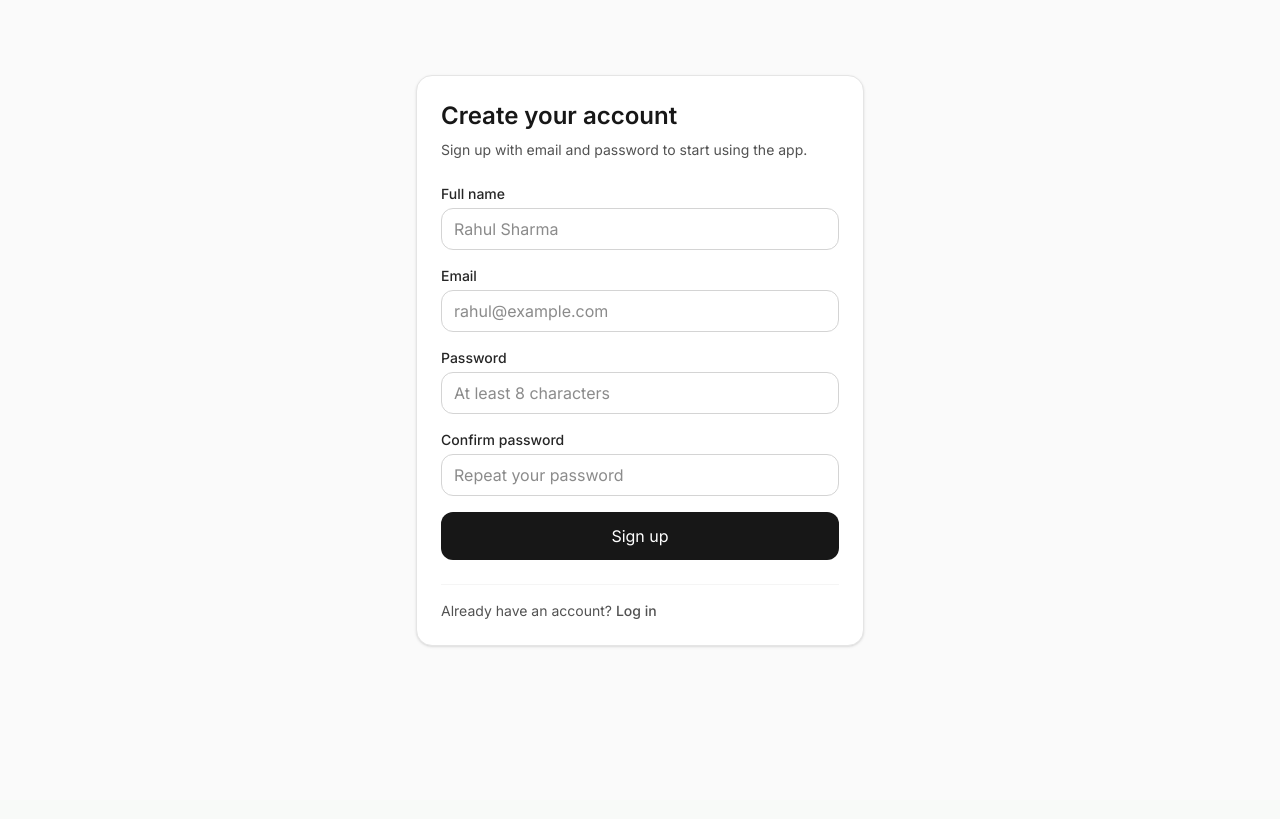
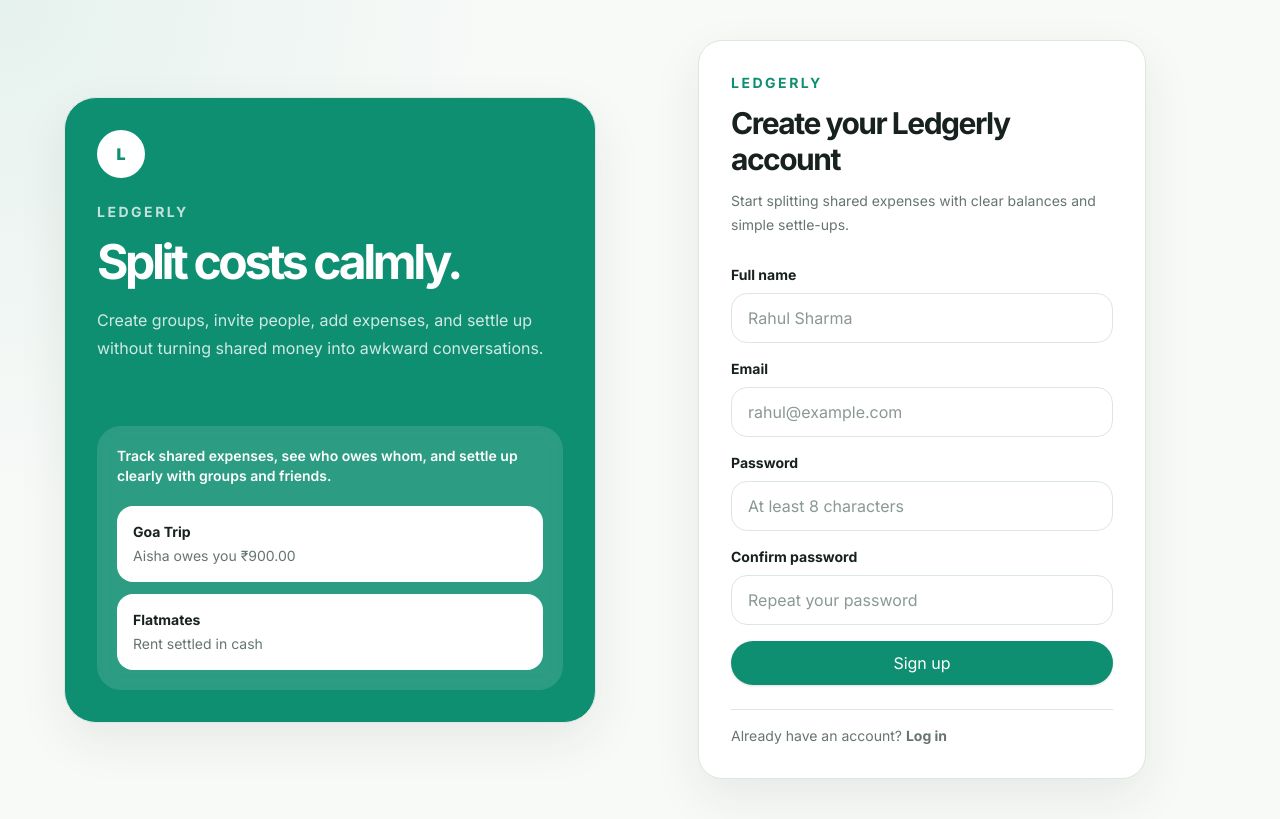
Before and after one commit to Beastly713/expense, a Next.js app in the folder apps/web/: page /signup in a window 1280 px wide. Built offline with nearby package versions, Linux system fonts and the light colour scheme; no server answers.

Commit message:
style: polish auth and invite entry screens

```diff
--- a/apps/web/src/app/(auth)/signup/page.tsx
+++ b/apps/web/src/app/(auth)/signup/page.tsx
@@ -2,11 +2,13 @@
 
 import Link from 'next/link';
 import { useRouter, useSearchParams } from 'next/navigation';
+import type { FormEvent } from 'react';
 import { useMemo, useState } from 'react';
 
 import { AuthFormField } from '@/components/forms/auth-form-field';
 import { AuthPageShell } from '@/components/forms/auth-page-shell';
 import { PublicOnlyRoute } from '@/components/layout/public-only-route';
+import { Button } from '@/components/ui';
 import { ApiError } from '@/lib/api/client';
 import { useAuth } from '@/lib/auth';
 import {
@@ -38,7 +40,7 @@ export default function SignupPage() {
     [name, email, password, confirmPassword],
   );
 
-  async function handleSubmit(event: React.FormEvent<HTMLFormElement>) {
+  async function handleSubmit(event: FormEvent<HTMLFormElement>) {
     event.preventDefault();
 
     const nextErrors = validateSignupForm(formValues);
@@ -80,12 +82,15 @@ export default function SignupPage() {
   return (
     <PublicOnlyRoute authenticatedRedirectTo={redirect || '/onboarding'}>
       <AuthPageShell
-        title="Create your account"
-        subtitle="Sign up with email and password to start using the app."
+        title="Create your Ledgerly account"
+        subtitle="Start splitting shared expenses with clear balances and simple settle-ups."
         footer={
-          <p className="text-sm text-neutral-600">
+          <p className="text-sm text-[color:var(--ledgerly-muted)]">
             Already have an account?{' '}
-            <Link href="/login" className="font-medium text-neutral-900 underline">
+            <Link
+              href="/login"
+              className="font-bold text-[color:var(--ledgerly-primary)] hover:text-[color:var(--ledgerly-primary-dark)] hover:underline"
+            >
               Log in
             </Link>
           </p>
@@ -136,18 +141,14 @@ export default function SignupPage() {
           />
 
           {errors.form ? (
-            <div className="rounded-xl border border-red-200 bg-red-50 px-3 py-2 text-sm text-red-700">
+            <div className="rounded-2xl border border-[color:var(--ledgerly-danger)] bg-[var(--ledgerly-danger-soft)] px-4 py-3 text-sm text-[color:var(--ledgerly-danger)]">
               {errors.form}
             </div>
           ) : null}
 
-          <button
-            type="submit"
-            disabled={isSubmitting}
-            className="inline-flex w-full items-center justify-center rounded-xl bg-neutral-900 px-4 py-3 text-sm font-medium text-white transition hover:bg-neutral-800 disabled:cursor-not-allowed disabled:opacity-60"
-          >
+          <Button type="submit" disabled={isSubmitting} className="w-full">
             {isSubmitting ? 'Creating account...' : 'Sign up'}
-          </button>
+          </Button>
         </form>
       </AuthPageShell>
     </PublicOnlyRoute>
--- a/apps/web/src/app/invite/[token]/page.tsx
+++ b/apps/web/src/app/invite/[token]/page.tsx
@@ -2,10 +2,13 @@
 
 import Link from 'next/link';
 import { useParams } from 'next/navigation';
+import type { ReactNode } from 'react';
 import { useMemo, useState } from 'react';
 
+import { Button, Card, CardContent } from '@/components/ui';
 import { acceptInvite, type AcceptInviteResponse } from '@/lib/api';
 import { ApiError } from '@/lib/api/client';
+import { APP_NAME } from '@/lib/branding';
 import { useAuth } from '@/lib/auth';
 
 interface AcceptInviteErrorState {
@@ -13,17 +16,13 @@ interface AcceptInviteErrorState {
   message: string;
 }
 
-function Shell({
-  children,
-}: {
-  children: React.ReactNode;
-}) {
+function Shell({ children }: { children: ReactNode }) {
   return (
-    <main className="min-h-screen bg-neutral-50 px-4 py-10">
-      <div className="mx-auto flex min-h-[80vh] max-w-3xl items-center justify-center">
-        <div className="w-full rounded-2xl border border-neutral-200 bg-white p-6 shadow-sm sm:p-8">
-          {children}
-        </div>
+    <main className="min-h-screen px-4 py-10 sm:px-6">
+      <div className="mx-auto flex min-h-[82vh] max-w-3xl items-center justify-center">
+        <Card variant="elevated" className="w-full overflow-hidden">
+          <CardContent className="p-6 sm:p-8">{children}</CardContent>
+        </Card>
       </div>
     </main>
   );
@@ -38,12 +37,36 @@ function StatusBox({
 }) {
   const className =
     tone === 'error'
-      ? 'rounded-xl border border-red-200 bg-red-50 px-4 py-3 text-sm text-red-700'
+      ? 'rounded-2xl border border-[color:var(--ledgerly-danger)] bg-[var(--ledgerly-danger-soft)] px-4 py-3 text-sm text-[color:var(--ledgerly-danger)]'
       : tone === 'success'
-        ? 'rounded-xl border border-green-200 bg-green-50 px-4 py-3 text-sm text-green-700'
-        : 'rounded-xl border border-neutral-200 bg-neutral-50 px-4 py-3 text-sm text-neutral-700';
+        ? 'rounded-2xl border border-[color:var(--ledgerly-positive)] bg-[var(--ledgerly-positive-soft)] px-4 py-3 text-sm text-[color:var(--ledgerly-positive)]'
+        : 'rounded-2xl border border-[color:var(--ledgerly-border)] bg-[var(--ledgerly-surface-soft)] px-4 py-3 text-sm text-[color:var(--ledgerly-muted)]';
 
   return <div className={className}>{message}</div>;
+}
+
+function InviteHeader({
+  title,
+  description,
+}: {
+  title: string;
+  description: string;
+}) {
+  return (
+    <div>
+      <p className="text-sm font-bold uppercase tracking-[0.18em] text-[color:var(--ledgerly-primary)]">
+        {APP_NAME} invite
+      </p>
+
+      <h1 className="mt-3 text-3xl font-bold tracking-[-0.05em] text-[color:var(--ledgerly-text)]">
+        {title}
+      </h1>
+
+      <p className="mt-4 text-sm leading-7 text-[color:var(--ledgerly-muted)]">
+        {description}
+      </p>
+    </div>
+  );
 }
 
 export default function InviteAcceptancePage() {
@@ -128,27 +151,18 @@ export default function InviteAcceptancePage() {
   if (!token) {
     return (
       <Shell>
-        <p className="text-sm font-medium uppercase tracking-wide text-neutral-500">
-          Invite acceptance
-        </p>
-        <h1 className="mt-3 text-3xl font-semibold text-neutral-900">
-          Invalid invite link
-        </h1>
-        <p className="mt-4 text-sm leading-7 text-neutral-600">
-          This invite link is missing its token. Ask the group owner to resend
-          the invite.
-        </p>
+        <InviteHeader
+          title="Invalid invite link"
+          description="This invite link is missing its token. Ask the group owner to resend the invite."
+        />
 
         <div className="mt-6">
           <StatusBox tone="error" message="Invite token is missing." />
         </div>
 
         <div className="mt-6">
-          <Link
-            href="/dashboard"
-            className="inline-flex items-center justify-center rounded-xl bg-neutral-900 px-4 py-2.5 text-sm font-medium text-white transition hover:bg-neutral-800"
-          >
-            Go to dashboard
+          <Link href="/dashboard" className="inline-flex">
+            <Button type="button">Go to dashboard</Button>
           </Link>
         </div>
       </Shell>
@@ -158,15 +172,10 @@ export default function InviteAcceptancePage() {
   if (status === 'booting') {
     return (
       <Shell>
-        <p className="text-sm font-medium uppercase tracking-wide text-neutral-500">
-          Invite acceptance
-        </p>
-        <h1 className="mt-3 text-3xl font-semibold text-neutral-900">
-          Loading invite
-        </h1>
-        <p className="mt-4 text-sm leading-7 text-neutral-600">
-          Checking your session so you can continue the invite flow.
-        </p>
+        <InviteHeader
+          title="Loading invite"
+          description="Checking your session so you can continue the invite flow."
+        />
       </Shell>
     );
   }
@@ -174,31 +183,22 @@ export default function InviteAcceptancePage() {
   if (status === 'unauthenticated') {
     return (
       <Shell>
-        <p className="text-sm font-medium uppercase tracking-wide text-neutral-500">
-          Invite acceptance
-        </p>
-        <h1 className="mt-3 text-3xl font-semibold text-neutral-900">
-          Sign up or log in to continue
-        </h1>
-        <p className="mt-4 text-sm leading-7 text-neutral-600">
-          This invite is tied to an email address. Log in with the invited email,
-          or create an account with that same email, then continue invite
-          acceptance.
-        </p>
+        <InviteHeader
+          title="Sign up or log in to continue"
+          description="This invite is tied to an email address. Log in with the invited email, or create an account with that same email, then continue invite acceptance."
+        />
 
         <div className="mt-6 grid gap-4 sm:grid-cols-2">
-          <Link
-            href={`/login?redirect=${encodedRedirect}`}
-            className="inline-flex items-center justify-center rounded-xl bg-neutral-900 px-4 py-3 text-sm font-medium text-white transition hover:bg-neutral-800"
-          >
-            Log in
+          <Link href={`/login?redirect=${encodedRedirect}`} className="inline-flex">
+            <Button type="button" className="w-full">
+              Log in
+            </Button>
           </Link>
 
-          <Link
-            href={`/signup?redirect=${encodedRedirect}`}
-            className="inline-flex items-center justify-center rounded-xl border border-neutral-300 bg-white px-4 py-3 text-sm font-medium text-neutral-900 transition hover:bg-neutral-100"
-          >
-            Sign up
+          <Link href={`/signup?redirect=${encodedRedirect}`} className="inline-flex">
+            <Button type="button" variant="outline" className="w-full">
+              Sign up
+            </Button>
           </Link>
         </div>
       </Shell>
@@ -208,15 +208,10 @@ export default function InviteAcceptancePage() {
   if (acceptSuccess) {
     return (
       <Shell>
-        <p className="text-sm font-medium uppercase tracking-wide text-neutral-500">
-          Invite acceptance
-        </p>
-        <h1 className="mt-3 text-3xl font-semibold text-neutral-900">
-          You joined the group
-        </h1>
-        <p className="mt-4 text-sm leading-7 text-neutral-600">
-          Your membership is now active and you can continue into the group.
-        </p>
+        <InviteHeader
+          title="You joined the group"
+          description="Your membership is now active and you can continue into the group."
+        />
 
         <div className="mt-6">
           <StatusBox
@@ -226,18 +221,14 @@ export default function InviteAcceptancePage() {
         </div>
 
         <div className="mt-6 flex flex-wrap gap-3">
-          <Link
-            href={`/groups/${acceptSuccess.group.id}`}
-            className="inline-flex items-center justify-center rounded-xl bg-neutral-900 px-4 py-2.5 text-sm font-medium text-white transition hover:bg-neutral-800"
-          >
-            Open group
+          <Link href={`/groups/${acceptSuccess.group.id}`} className="inline-flex">
+            <Button type="button">Open group</Button>
           </Link>
 
-          <Link
-            href="/dashboard"
-            className="inline-flex items-center justify-center rounded-xl border border-neutral-300 bg-white px-4 py-2.5 text-sm font-medium text-neutral-900 transition hover:bg-neutral-100"
-          >
-            Go to dashboard
+          <Link href="/dashboard" className="inline-flex">
+            <Button type="button" variant="outline">
+              Go to dashboard
+            </Button>
           </Link>
         </div>
       </Shell>
@@ -246,18 +237,17 @@ export default function InviteAcceptancePage() {
 
   return (
     <Shell>
-      <p className="text-sm font-medium uppercase tracking-wide text-neutral-500">
-        Invite acceptance
-      </p>
+      <InviteHeader
+        title="Accept this group invite"
+        description="Accepting the invite activates the pending membership tied to your email while preserving the same membership id."
+      />
 
-      <h1 className="mt-3 text-3xl font-semibold text-neutral-900">
-        Accept this group invite
-      </h1>
-
-      <p className="mt-4 text-sm leading-7 text-neutral-600">
+      <p className="mt-4 text-sm leading-7 text-[color:var(--ledgerly-muted)]">
         You are signed in as{' '}
-        <span className="font-medium text-neutral-900">{user?.email}</span>.
-        Accept the invite to activate the pending membership tied to this email.
+        <span className="font-bold text-[color:var(--ledgerly-text)]">
+          {user?.email}
+        </span>
+        .
       </p>
 
       {acceptError ? (
@@ -269,11 +259,11 @@ export default function InviteAcceptancePage() {
         </div>
       ) : null}
 
-      <div className="mt-6 rounded-2xl border border-neutral-200 bg-neutral-50 p-5">
-        <h2 className="text-base font-semibold text-neutral-900">
+      <div className="mt-6 rounded-[var(--ledgerly-radius-lg)] border border-[color:var(--ledgerly-border)] bg-[var(--ledgerly-surface-soft)] p-5">
+        <h2 className="text-base font-bold text-[color:var(--ledgerly-text)]">
           What happens next
         </h2>
-        <ul className="mt-3 space-y-2 text-sm text-neutral-600">
+        <ul className="mt-3 space-y-2 text-sm leading-6 text-[color:var(--ledgerly-muted)]">
           <li>• your pending membership becomes active</li>
           <li>• the same membership id is preserved</li>
           <li>• historical group references stay intact</li>
@@ -282,31 +272,25 @@ export default function InviteAcceptancePage() {
 
       <div className="mt-6 flex flex-wrap gap-3">
         {!isTerminalError ? (
-          <button
+          <Button
             type="button"
             onClick={() => void handleAcceptInvite()}
             disabled={isSubmitting}
-            className="inline-flex items-center justify-center rounded-xl bg-neutral-900 px-4 py-2.5 text-sm font-medium text-white transition hover:bg-neutral-800 disabled:cursor-not-allowed disabled:opacity-60"
           >
             {isSubmitting ? 'Accepting invite...' : 'Accept invite'}
-          </button>
+          </Button>
         ) : null}
 
-        <Link
-          href="/dashboard"
-          className="inline-flex items-center justify-center rounded-xl border border-neutral-300 bg-white px-4 py-2.5 text-sm font-medium text-neutral-900 transition hover:bg-neutral-100"
-        >
-          Go to dashboard
+        <Link href="/dashboard" className="inline-flex">
+          <Button type="button" variant="outline">
+            Go to dashboard
+          </Button>
         </Link>
 
         {acceptError?.code === 'FORBIDDEN' ? (
-          <button
-            type="button"
-            onClick={() => void logout()}
-            className="inline-flex items-center justify-center rounded-xl border border-neutral-300 bg-white px-4 py-2.5 text-sm font-medium text-neutral-900 transition hover:bg-neutral-100"
-          >
+          <Button type="button" variant="outline" onClick={() => void logout()}>
             Log out and switch account
-          </button>
+          </Button>
         ) : null}
       </div>
     </Shell>
--- a/apps/web/src/components/forms/auth-form-field.tsx
+++ b/apps/web/src/components/forms/auth-form-field.tsx
@@ -21,9 +21,13 @@ export function AuthFormField({
 }: AuthFormFieldProps) {
   return (
     <div>
-      <label htmlFor={id} className="mb-1 block text-sm font-medium text-neutral-800">
+      <label
+        htmlFor={id}
+        className="mb-2 block text-sm font-bold text-[color:var(--ledgerly-text)]"
+      >
         {label}
       </label>
+
       <input
         id={id}
         type={type}
@@ -31,13 +35,18 @@ export function AuthFormField({
         autoComplete={autoComplete}
         placeholder={placeholder}
         onChange={(event) => onChange(event.target.value)}
-        className={`w-full rounded-xl border px-3 py-2 text-sm outline-none transition ${
+        className={`ledgerly-focus-ring w-full rounded-2xl border px-4 py-3 text-sm transition placeholder:text-[color:var(--ledgerly-faint)] ${
           error
-            ? 'border-red-500 bg-red-50 text-neutral-900'
-            : 'border-neutral-300 bg-white text-neutral-900 focus:border-neutral-500'
+            ? 'border-[color:var(--ledgerly-danger)] bg-[var(--ledgerly-danger-soft)] text-[color:var(--ledgerly-text)]'
+            : 'border-[color:var(--ledgerly-border)] bg-white text-[color:var(--ledgerly-text)]'
         }`}
       />
-      {error ? <p className="mt-1 text-xs text-red-600">{error}</p> : null}
+
+      {error ? (
+        <p className="mt-2 text-sm font-medium text-[color:var(--ledgerly-danger)]">
+          {error}
+        </p>
+      ) : null}
     </div>
   );
 }
--- a/apps/web/src/components/forms/auth-page-shell.tsx
+++ b/apps/web/src/components/forms/auth-page-shell.tsx
@@ -1,4 +1,11 @@
 import type { ReactNode } from 'react';
+
+import {
+  APP_DESCRIPTION,
+  APP_NAME,
+  AUTH_SIDE_DESCRIPTION,
+  AUTH_SIDE_TITLE,
+} from '@/lib/branding';
 
 interface AuthPageShellProps {
   title: string;
@@ -14,19 +21,78 @@ export function AuthPageShell({
   footer,
 }: AuthPageShellProps) {
   return (
-    <div className="min-h-screen bg-neutral-50 px-4 py-10">
-      <div className="mx-auto flex min-h-[80vh] w-full max-w-md items-center justify-center">
-        <div className="w-full rounded-2xl border border-neutral-200 bg-white p-6 shadow-sm">
-          <div className="mb-6">
-            <h1 className="text-2xl font-semibold text-neutral-900">{title}</h1>
-            <p className="mt-2 text-sm text-neutral-600">{subtitle}</p>
+    <main className="min-h-screen px-4 py-10 sm:px-6">
+      <div className="mx-auto grid min-h-[82vh] w-full max-w-6xl items-center gap-8 lg:grid-cols-[0.95fr_1.05fr]">
+        <section className="hidden overflow-hidden rounded-[2rem] border border-[color:var(--ledgerly-border)] bg-[var(--ledgerly-primary)] p-8 text-white shadow-[var(--ledgerly-shadow-soft)] lg:block">
+          <div className="flex h-full min-h-[560px] flex-col justify-between">
+            <div>
+              <div className="flex h-12 w-12 items-center justify-center rounded-full bg-white text-base font-black text-[color:var(--ledgerly-primary)]">
+                L
+              </div>
+
+              <p className="mt-6 text-sm font-bold uppercase tracking-[0.18em] text-white/75">
+                {APP_NAME}
+              </p>
+
+              <h2 className="mt-4 max-w-md text-5xl font-bold tracking-[-0.07em]">
+                {AUTH_SIDE_TITLE}
+              </h2>
+
+              <p className="mt-5 max-w-md text-base leading-7 text-white/80">
+                {AUTH_SIDE_DESCRIPTION}
+              </p>
+            </div>
+
+            <div className="rounded-[1.5rem] bg-white/12 p-5 backdrop-blur">
+              <p className="text-sm font-semibold text-white">
+                {APP_DESCRIPTION}
+              </p>
+
+              <div className="mt-5 grid gap-3">
+                <div className="rounded-2xl bg-white p-4 text-[color:var(--ledgerly-text)]">
+                  <p className="text-sm font-bold">Goa Trip</p>
+                  <p className="mt-1 text-sm text-[color:var(--ledgerly-muted)]">
+                    Aisha owes you ₹900.00
+                  </p>
+                </div>
+
+                <div className="rounded-2xl bg-white p-4 text-[color:var(--ledgerly-text)]">
+                  <p className="text-sm font-bold">Flatmates</p>
+                  <p className="mt-1 text-sm text-[color:var(--ledgerly-muted)]">
+                    Rent settled in cash
+                  </p>
+                </div>
+              </div>
+            </div>
           </div>
+        </section>
 
-          {children}
+        <section className="mx-auto w-full max-w-md">
+          <div className="rounded-[var(--ledgerly-radius-lg)] border border-[color:var(--ledgerly-border)] bg-white p-6 shadow-[var(--ledgerly-shadow-soft)] sm:p-8">
+            <div className="mb-7">
+              <p className="text-sm font-bold uppercase tracking-[0.18em] text-[color:var(--ledgerly-primary)]">
+                {APP_NAME}
+              </p>
 
-          {footer ? <div className="mt-6 border-t border-neutral-100 pt-4">{footer}</div> : null}
-        </div>
+              <h1 className="mt-3 text-3xl font-bold tracking-[-0.05em] text-[color:var(--ledgerly-text)]">
+                {title}
+              </h1>
+
+              <p className="mt-3 text-sm leading-6 text-[color:var(--ledgerly-muted)]">
+                {subtitle}
+              </p>
+            </div>
+
+            {children}
+
+            {footer ? (
+              <div className="mt-6 border-t border-[color:var(--ledgerly-border)] pt-4">
+                {footer}
+              </div>
+            ) : null}
+          </div>
+        </section>
       </div>
-    </div>
+    </main>
   );
 }
```
Also changed, not shown: apps/web/src/app/(auth)/forgot-password/page.tsx (+14 -13 lines), apps/web/src/app/(auth)/login/page.tsx (+18 -13 lines), apps/web/src/app/(auth)/reset-password/[token]/page.tsx (+15 -15 lines).
